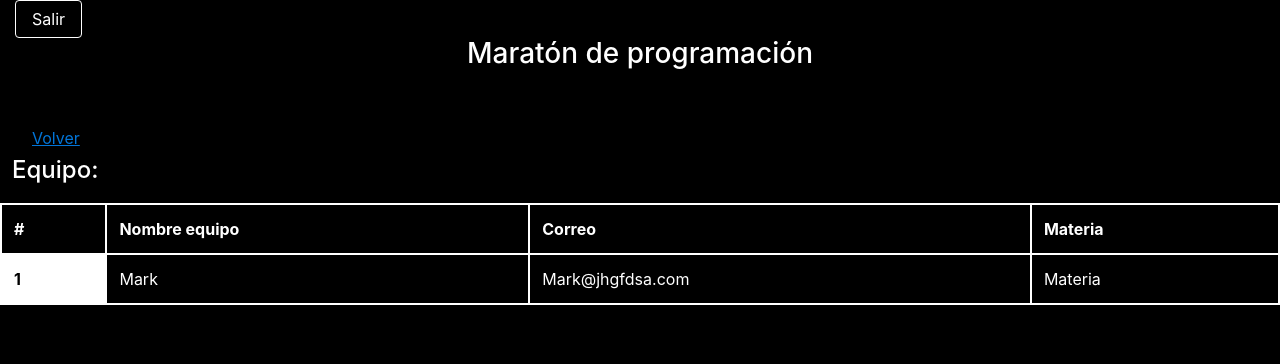
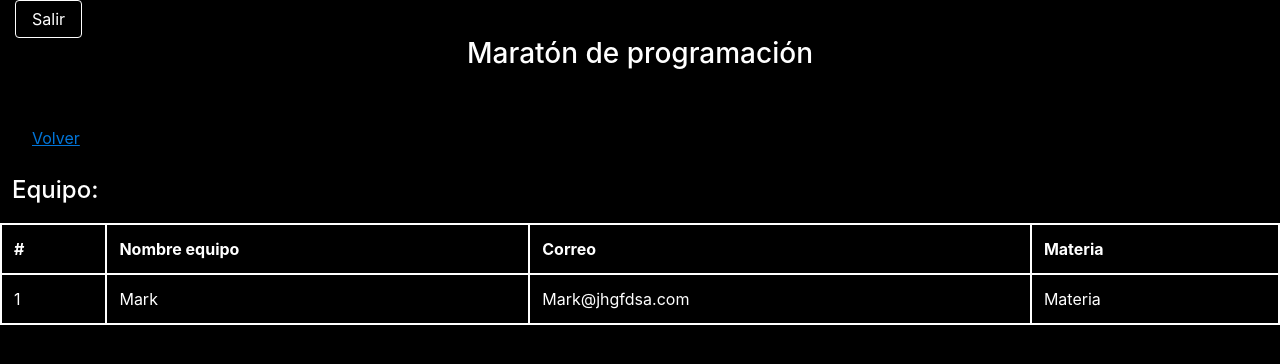
Before and after one commit to Jhojan98/InscripcionMaraton, a Flask app: template app/templates/auth/equipo.html in a window 1280 px wide. Shown: the top 364 px of the page. Run offline with Flask 3, Linux system fonts and the light colour scheme; the template is opened without the code that fills it, so the values that code supplies are empty; some libraries are stand-ins or nearby versions.

Commit message:
Update equipo.html

```diff
--- a/app/templates/auth/equipo.html
+++ b/app/templates/auth/equipo.html
@@ -4,8 +4,8 @@
 
 {% block customCSS %}
     <link rel="stylesheet"href="https://cdnjs.cloudflare.com/ajax/libs/animate.css/4.1.1/animate.min.css"/>
-    <link href="style/equipo2.css" rel="stylesheet">
-    <link href="style/equipo.css" rel="stylesheet">
+    <link href="static/equipo2.css" rel="stylesheet">
+    <link href="static/equipo.css" rel="stylesheet">
 {% endblock %}
 
 {% block body %}
@@ -16,7 +16,7 @@
             <h3 class="text-center">
                 Maratón de programación
             </h3>
-            <button name="btnAdmin"type="button" class="btn btn-link">Volver </button>
+            <button name="btnVolver"type="button" class="btn btn-link">Volver </button>
             <div class="row">
                     <h4>
                         Equipo:
@@ -33,7 +33,7 @@
                         </thead>
                         <tbody>
                             <tr>
-                                <th scope="row">1</th>
+                                <td>1</td>
                                 <td>Mark</td>
                                 <td>Mark@jhgfdsa.com</td>
                                 <td>Materia</td>
```
